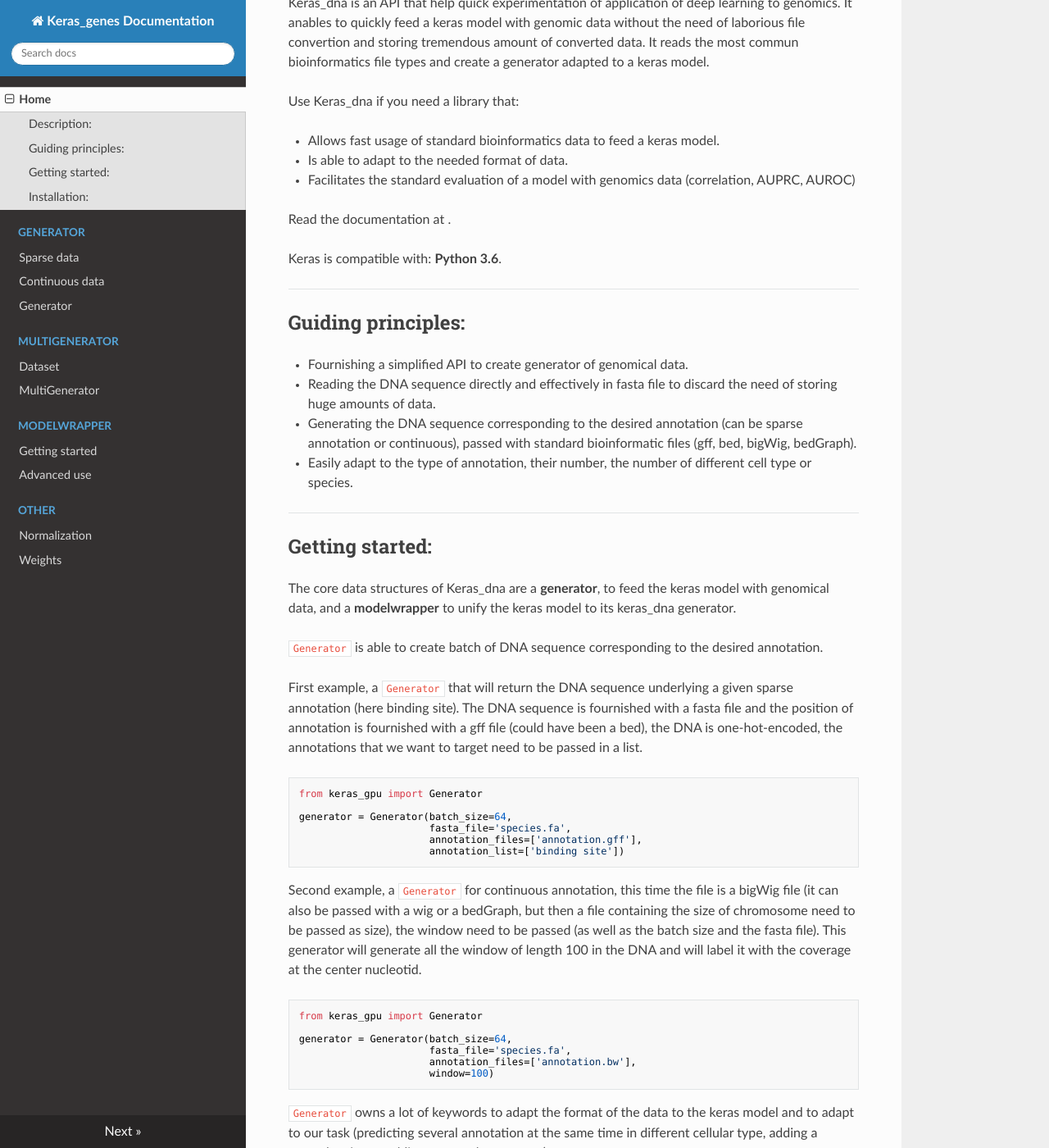
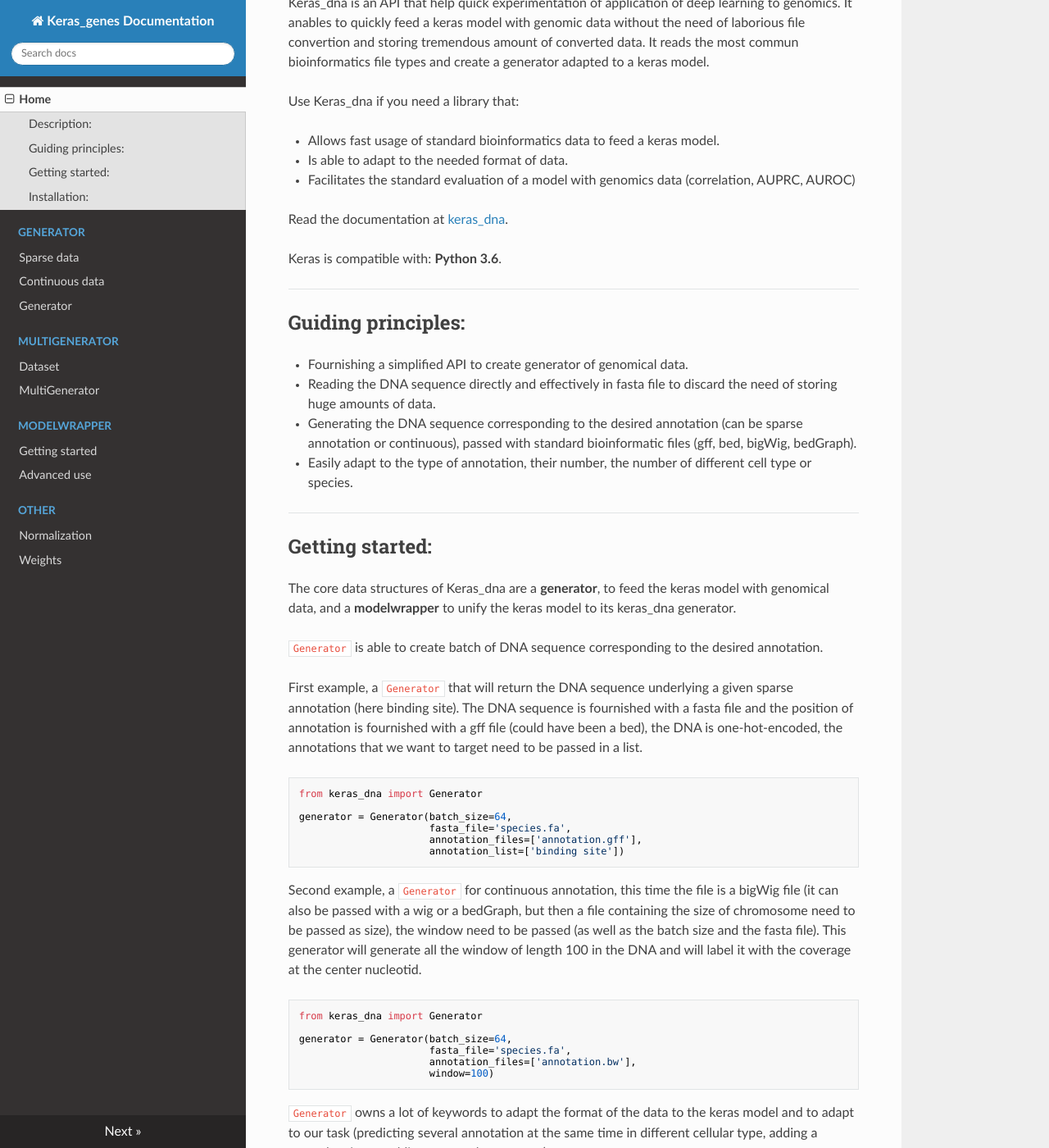
Before and after one commit to etirouthier/keras_dna, an MkDocs documentation site: the page built from docs/index.md, in a window 1280 px wide and 1400 px high, scrolled down 524 px. Shown: the whole window at 82% size. Built offline with MkDocs 1.6.1, drawn with Linux system fonts in a browser that asks for light colours; nearby versions of some CDN libraries.

Commit message:
Update index.md

````diff
--- a/docs/index.md
+++ b/docs/index.md
@@ -14,7 +14,7 @@
 - Is able to adapt to the needed format of data.
 - Facilitates the standard evaluation of a model with genomics data (correlation, AUPRC, AUROC)
 
-Read the documentation at [](https://keras-dna.readthedocs.io).
+Read the documentation at [keras_dna](https://keras-dna.readthedocs.io).
 
 Keras is compatible with: __Python 3.6__.
 
@@ -43,7 +43,7 @@
 First example, a `Generator` that will return the DNA sequence underlying a given sparse annotation (here binding site). The DNA sequence is fournished with a fasta file and the position of annotation is fournished with a gff file (could have been a bed), the DNA is one-hot-encoded, the annotations that we want to target need to be passed in a list.
 
 ```python
-from keras_gpu import Generator
+from keras_dna import Generator
 
 generator = Generator(batch_size=64,
                       fasta_file='species.fa',
@@ -54,7 +54,7 @@
 Second example, a `Generator` for continuous annotation, this time the file is a bigWig file (it can also be passed with a wig or a bedGraph, but then a file containing the size of chromosome need to be passed as size), the window need to be passed (as well as the batch size and the fasta file). This generator will generate all the window of length 100 in the DNA and will label it with the coverage at the center nucleotid.
 
 ```python
-from keras_gpu import Generator
+from keras_dna import Generator
 
 generator = Generator(batch_size=64,
                       fasta_file='species.fa',
@@ -67,7 +67,7 @@
 `ModelWrapper` is a class designed to unify a keras model to its generator so that to simplify further utilisations of the model (prediction, evaluation).
 
 ```python
-from keras_gpu import ModelWrapper, Generator
+from keras_dna import ModelWrapper, Generator
 from tensorflow.keras.models import Sequential()
 
 generator = Generator(batch_size=64,
````
